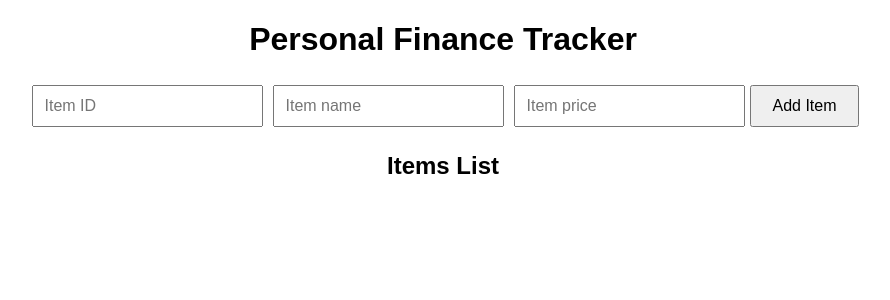
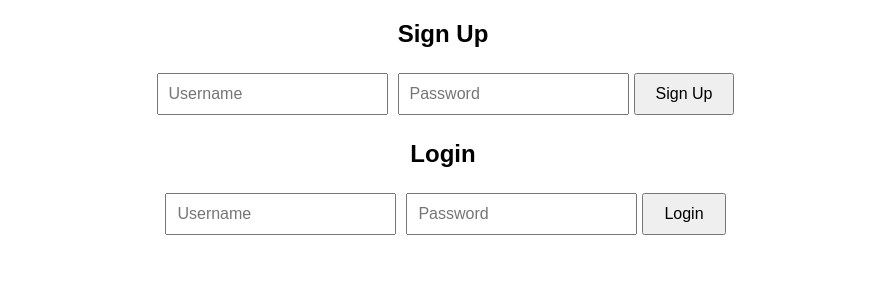
Before and after one commit to srisubburaj/react_fin_track, a React (Create React App) app: page / in a window 1280 px wide. Shown: the top 300 px of the page, without its empty margins (197-1087 px from the left). Built offline with nearby package versions, Linux system fonts and the light colour scheme.

Commit message:
Authentication sign up, sign in added

```diff
--- a/src/App.js
+++ b/src/App.js
@@ -1,4 +1,5 @@
 import React, { useState } from 'react';
+import axios from 'axios';
 import './App.css';
 
 const App = () => {
@@ -7,11 +8,13 @@ const App = () => {
   const [itemName, setItemName] = useState('');
   const [itemPrice, setItemPrice] = useState('');
   const [message, setMessage] = useState('');
+  const [username, setUsername] = useState('');
+  const [password, setPassword] = useState('');
+  const [isLoggedIn, setIsLoggedIn] = useState(false);
 
   const handleAddItem = async () => {
     if (itemId && itemName && itemPrice) {
       try {
-        // Call the API to add an item
         const response = await fetch('https://oikucoexi0.execute-api.us-west-2.amazonaws.com/Master/add-item', {
           method: 'POST',
           headers: {
@@ -26,9 +29,7 @@ const App = () => {
 
         if (response.ok) {
           const data = await response.json();
-          // Add the item to the list
           setItems([...items, { itemId: itemId, name: itemName, price: parseFloat(itemPrice) }]);
-          // Clear the form fields
           setItemId('');
           setItemName('');
           setItemPrice('');
@@ -45,8 +46,70 @@ const App = () => {
     }
   };
 
+  const handleSignup = async () => {
+    try {
+      const response = await axios.post('https://your-api-endpoint/signup', {
+        username,
+        password,
+      });
+      alert(response.data.message);
+    } catch (error) {
+      console.error('Signup error:', error);
+    }
+  };
+
+  const handleLogin = async () => {
+    try {
+      const response = await axios.post('https://your-api-endpoint/login', {
+        username,
+        password,
+      });
+      if (response.data.success) {
+        setIsLoggedIn(true);
+      } else {
+        alert('Login failed');
+      }
+    } catch (error) {
+      console.error('Login error:', error);
+    }
+  };
+
   return (
     <div className="App">
+      {!isLoggedIn ? (
+        <div>
+          <h2>Sign Up</h2>
+          <input
+            type="text"
+            placeholder="Username"
+            value={username}
+            onChange={(e) => setUsername(e.target.value)}
+          />
+          <input
+            type="password"
+            placeholder="Password"
+            value={password}
+            onChange={(e) => setPassword(e.target.value)}
+          />
+          <button onClick={handleSignup}>Sign Up</button>
+
+          <h2>Login</h2>
+          <input
+            type="text"
+            placeholder="Username"
+            value={username}
+            onChange={(e) => setUsername(e.target.value)}
+          />
+          <input
+            type="password"
+            placeholder="Password"
+            value={password}
+            onChange={(e) => setPassword(e.target.value)}
+          />
+          <button onClick={handleLogin}>Login</button>
+        </div>
+      ) : (
+        <div>
           <h1>Personal Finance Tracker</h1>
           <div className="input-section">
             <input
@@ -81,6 +144,8 @@ const App = () => {
             </ul>
           </div>
         </div>
+      )}
+    </div>
   );
 };
 
```
Lines whose indentation alone changed are shown as unchanged.
